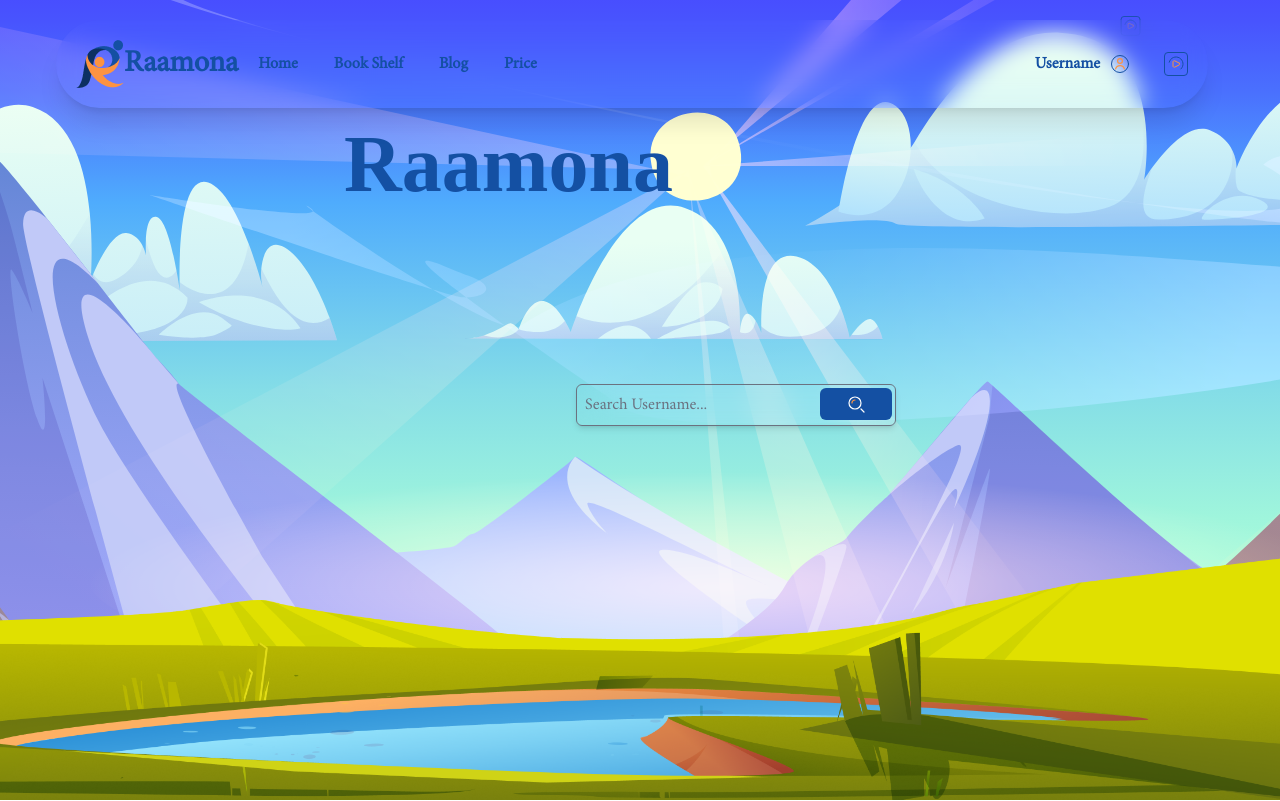
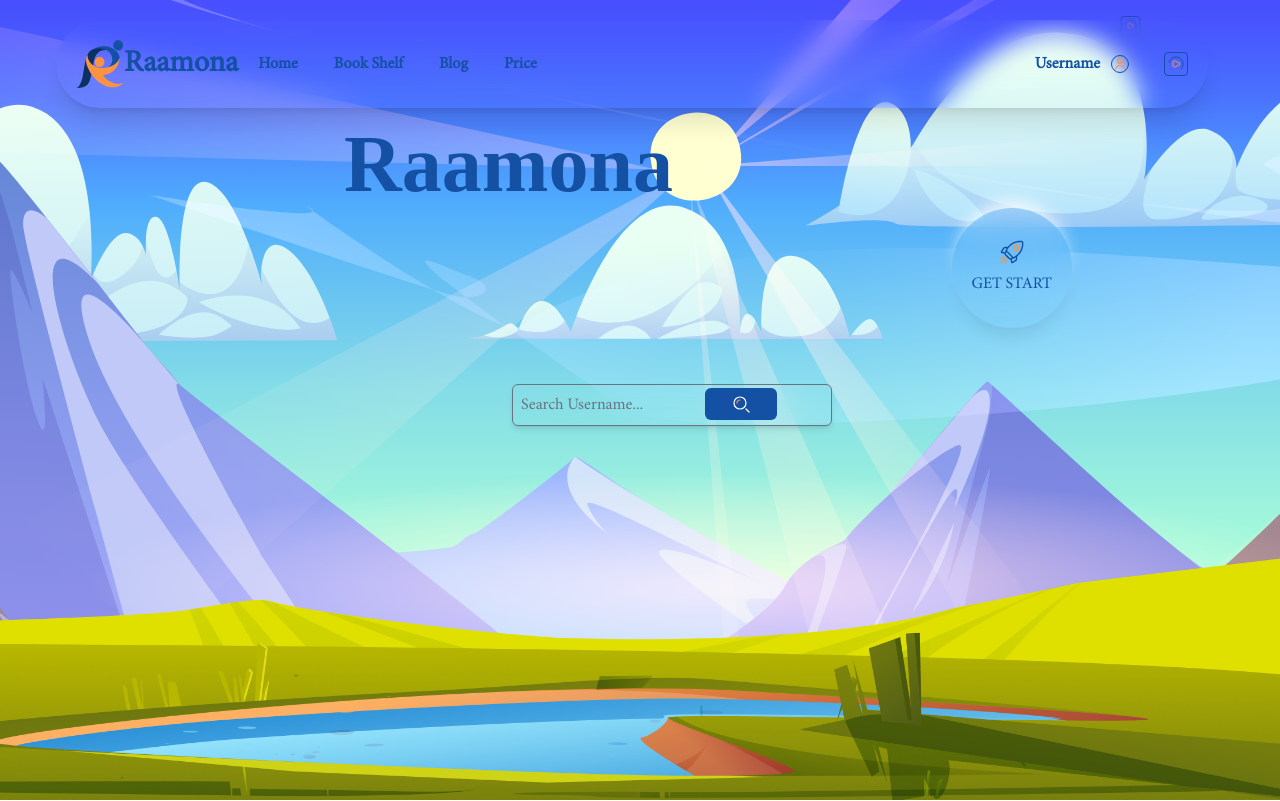
Before and after one commit to zahra-hsb/raamona-parallax, a Next.js app: page / in a window 1280 px wide. Shown: the top 801 px of the page. Built offline with nearby package versions, Linux system fonts and the light colour scheme; a web font is replaced by a local one.

Commit message:
get start button added to main page

```diff
--- a/src/app/globals.css
+++ b/src/app/globals.css
@@ -73,6 +73,10 @@ body {
   white-space: nowrap;
 }
 
+.shadow-top {
+  box-shadow: 0 15px 20px -10px rgb(0 0 0 / 0.1),
+  0 -15px 20px -10px white;
+}
 
 .scroller{
   overflow: hidden;
--- a/src/components/homeComponents/Main/index.jsx
+++ b/src/components/homeComponents/Main/index.jsx
@@ -12,6 +12,7 @@ import { useEffect, useRef, useState } from "react"
 import gsap from "gsap"
 import ScrollTrigger from "gsap/dist/ScrollTrigger"
 import Header from "@/components/globalComponents/Header"
+import start from '../../../../public/icons/start.svg'
 
 const Main = () => {
     const [background, setBackground] = useState(20)
@@ -69,14 +70,20 @@ const Main = () => {
             <Header style={` ${isLoad ? 'opacity-100 translate-y-0' : 'opacity-0 -translate-y-full'} absolute z-50 w-[90%] transition-all duration-1000`} />
             <section ref={parallaxRef} className="w-full relative bg-gradient-to-b from-[#474afe] to-[#a4f1de] overflow-hidden h-screen">
                 <h3 ref={raamona} className={` ${isLoad ? '-translate-x-10 -translate-y-10 text-[60pt]' : 'translate-x-96 translate-y-28 text-[90pt] z-50 '} z-30 transition-all duration-1000 paris text-blue font-extrabold absolute top-36 left-96 opacity-100`}>Raamona</h3>
+                <div className="relative">
+                    <button className="rounded-full shadow-top absolute top-52 right-52 backdrop-blur-lg z-50 p-5 py-8 text-center flex flex-col items-center gap-2 text-blue">
+                        <Image src={start} alt="" />
+                        GET START
+                    </button>
+                </div>
                 <div className="w-full flex relative">
-                    <input type="text" className="w-80 p-2 rounded-md border border-gray-500 shadow-md backdrop-blur-lg placeholder:text-gray-500 top-96 bg-transparent right-96 z-30 absolute" placeholder="Search Username..." />
+                    <input type="text" className="w-80 p-2 rounded-md border border-gray-500 shadow-md backdrop-blur-lg placeholder:text-gray-500 top-96 bg-transparent left-[40%] z-50 absolute hover:bg-slate-400 transition-all duration-300 hover:placeholder:text-lg" placeholder="Search Username..." />
                     <Button
                         text={
                             <>
                                 <Image src={Join} alt="join raamona" />
                             </>}
-                        style={'absolute z-30 top-96 mt-1 mr-1 right-96 !py-1'}
+                        style={'absolute z-50 top-96 mt-1 mr-1 right-[39%] !py-1'}
                     />
                 </div>
                 <div>
```
Also changed, not shown: public/icons/start.svg (added).
